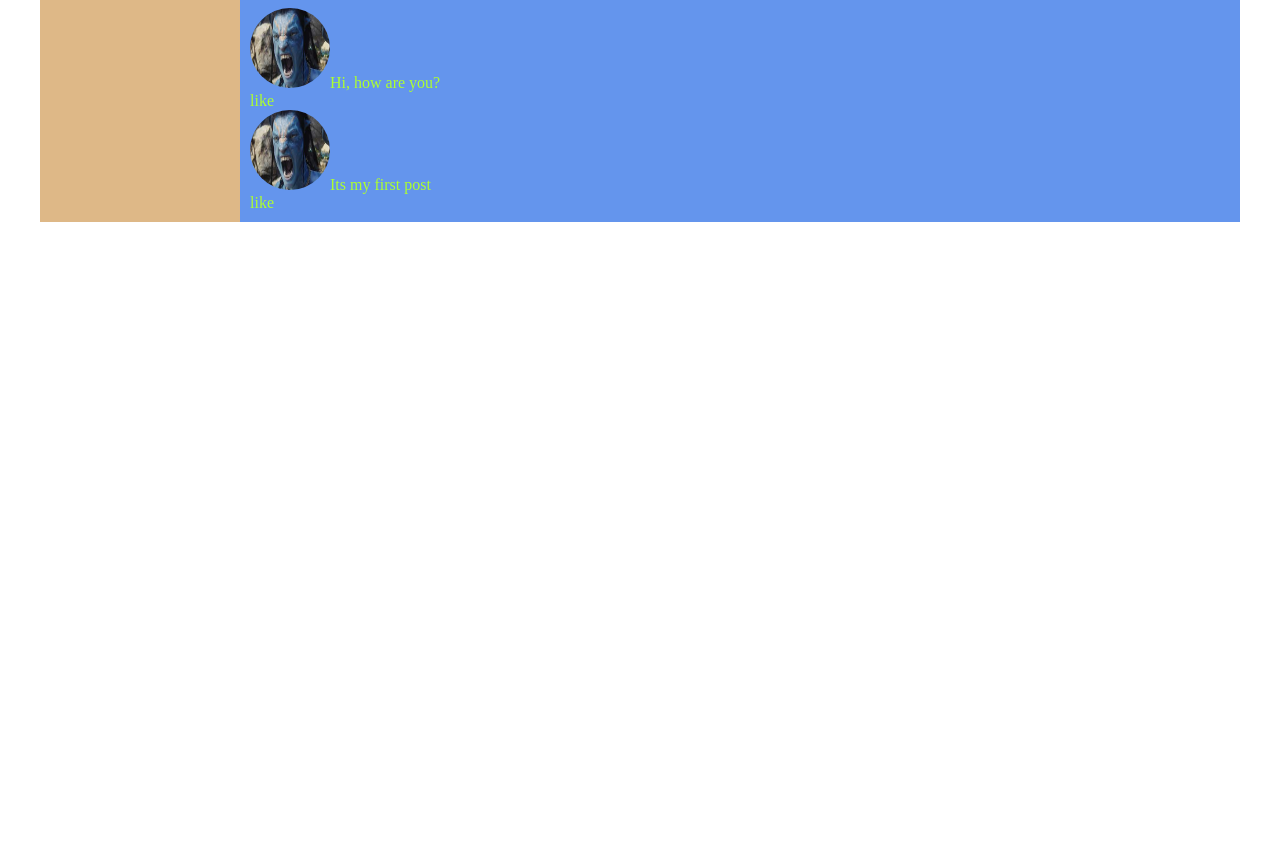
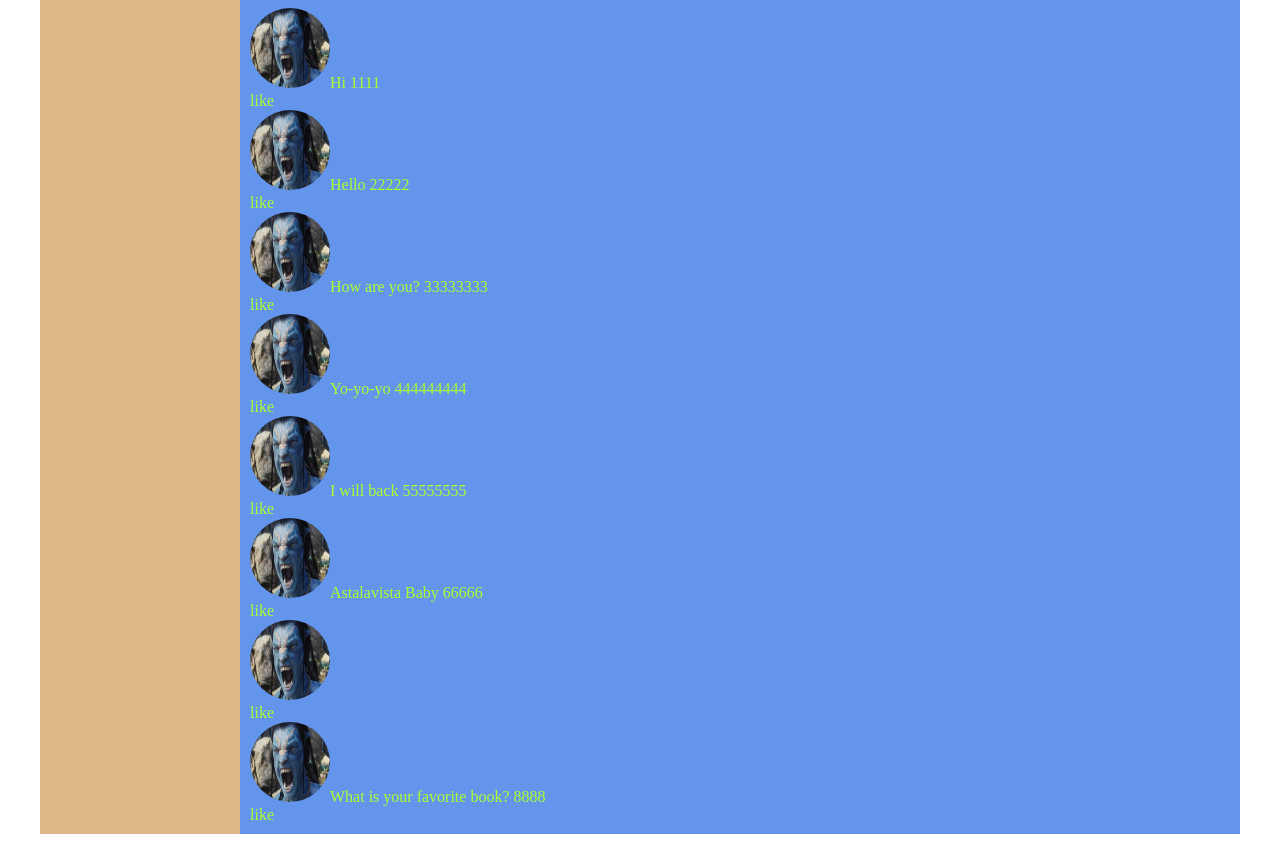
Before and after one commit to korbosit/social-network, a React (Vite) app: page /profile in a window 1280 px wide. Shown: the part 519-1361 px from the top of the page. Before the commit the page ends 800 px from the top, so only its background shows below. Built offline with nearby package versions, Linux system fonts and the light colour scheme.

Commit message:
24-lesson UI-BLL put the data aside

```diff
--- a/src/components/Dialogs/Dialogs.jsx
+++ b/src/components/Dialogs/Dialogs.jsx
@@ -16,22 +16,119 @@ const Message = (props) => {
 };
 
 const Dialogs = () => {
+    let dialogsData = [
+        {
+            id: 1,
+            name: "Vovanec",
+        },
+        {
+            id: 2,
+            name: "Svetlana",
+        },
+        {
+            id: 3,
+            name: "Timka",
+        },
+        {
+            id: 4,
+            name: "Beta",
+        },
+        {
+            id: 5,
+            name: "Alfa",
+        },
+        {
+            id: 6,
+            name: "Mikki",
+        },
+        {
+            id: 7,
+            name: "Madlena",
+        },
+        {
+            id: 8,
+            name: "Alica",
+        },
+    ];
+    let messagesData = [
+        {
+            id: 1,
+            message: "Hi",
+        },
+        {
+            id: 2,
+            message: "Hello",
+        },
+        {
+            id: 3,
+            message: "How are you?",
+        },
+        {
+            id: 4,
+            message: "Yo-yo-yo",
+        },
+        {
+            id: 5,
+            message: "I will back",
+        },
+        {
+            id: 6,
+            message: "Astalavista Baby",
+        },
+        {
+            id: 7,
+            name: "How old are you",
+        },
+        {
+            id: 8,
+            message: "What is your favorite book?",
+        },
+    ];
     return (
         <div className={classes.dialogs}>
             <div className={classes.dialogsItems}>
-                <DialogItem name="Vovanec" id="1" />
-                <DialogItem name="Svetlana" id="2" />
-                <DialogItem name="Timka" id="3" />
-                <DialogItem name="Beta" id="4" />
-                <DialogItem name="Alfa" id="5" />
-                <DialogItem name="Mikki" id="6" />
-                <DialogItem name="Madlena" id="7" />
-                <DialogItem name="Alica" id="8" />
+                <DialogItem name={dialogsData[0].name} id={dialogsData[0].id} />
+                <DialogItem name={dialogsData[1].name} id={dialogsData[1].id} />
+                <DialogItem name={dialogsData[2].name} id={dialogsData[2].id} />
+                <DialogItem name={dialogsData[3].name} id={dialogsData[3].id} />
+                <DialogItem name={dialogsData[4].name} id={dialogsData[4].id} />
+                <DialogItem name={dialogsData[5].name} id={dialogsData[5].id} />
+                <DialogItem name={dialogsData[6].name} id={dialogsData[6].id} />
+                <DialogItem name={dialogsData[7].name} id={dialogsData[7].id} />
             </div>
             <div className={classes.messages}>
-                <Message message="Hello" />
-                <Message message="How are you?" />
-                <Message message="Yo-yo" />
+                <Message
+                    message={messagesData[0].message}
+                    id={messagesData[0].id}
+                />
+                <Message
+                    message={messagesData[1].message}
+                    id={messagesData[1].id}
+                />
+                <Message
+                    message={messagesData[2].message}
+                    id={messagesData[2].id}
+                />
+                <Message
+                    message={messagesData[3].message}
+                    id={messagesData[3].id}
+                />
+                <Message
+                    message={messagesData[4].message}
+                    id={messagesData[4].id}
+                />
+                <Message
+                    message={messagesData[5].message}
+                    id={messagesData[5].id}
+                />
+                <Message
+                    message={messagesData[6].message}
+                    id={messagesData[6].id}
+                />
+                <Message
+                    message={messagesData[7].message}
+                    id={messagesData[7].id}
+                />
             </div>
         </div>
     );
--- a/src/components/Profile/MyPosts/MyPosts.jsx
+++ b/src/components/Profile/MyPosts/MyPosts.jsx
@@ -3,6 +3,48 @@ import classes from "./MyPosts.module.css";
 import Post from "./Post/Post";
 
 const MyPosts = () => {
+    let postData = [
+        {
+            id: 1,
+            message: "Hi 1111",
+            likesCount: 12,
+        },
+        {
+            id: 2,
+            message: "Hello 22222",
+            likesCount: 123,
+        },
+        {
+            id: 3,
+            message: "How are you? 33333333",
+            likesCount: 34,
+        },
+        {
+            id: 4,
+            message: "Yo-yo-yo 444444444",
+            likesCount: 48,
+        },
+        {
+            id: 5,
+            message: "I will back 55555555",
+            likesCount: 64,
+        },
+        {
+            id: 6,
+            message: "Astalavista Baby 66666",
+            likesCount: 17,
+        },
+        {
+            id: 7,
+            name: "How old are you 777777777",
+            likesCount: 99,
+        },
+        {
+            id: 8,
+            message: "What is your favorite book? 8888",
+            likesCount: 127,
+        },
+    ];
     return (
         <div className={classes.postsBlock}>
             My posts
@@ -16,8 +58,46 @@ const MyPosts = () => {
             </div>
             <div>New post</div>
             <div className={classes.posts}>
-                <Post message="Hi, how are you?" />
-                <Post message="Its my first post" />
+                <Post
+                    message={postData[0].message}
+                    likesCount={postData[0].id}
+                    id={postData[0].id}
+                />
+                <Post
+                    message={postData[1].message}
+                    likesCount={postData[1].id}
+                    id={postData[1].id}
+                />
+                <Post
+                    message={postData[2].message}
+                    likesCount={postData[2].id}
+                    id={postData[2].id}
+                />
+                <Post
+                    message={postData[3].message}
+                    likesCount={postData[3].id}
+                    id={postData[3].id}
+                />
+                <Post
+                    message={postData[4].message}
+                    likesCount={postData[4].id}
+                    id={postData[4].id}
+                />
+                <Post
+                    message={postData[5].message}
+                    likesCount={postData[5].id}
+                    id={postData[5].id}
+                />
+                <Post
+                    message={postData[6].message}
+                    likesCount={postData[6].id}
+                    id={postData[6].id}
+                />
+                <Post
+                    message={postData[7].message}
+                    likesCount={postData[7].id}
+                    id={postData[7].id}
+                />
             </div>
         </div>
     );
```
